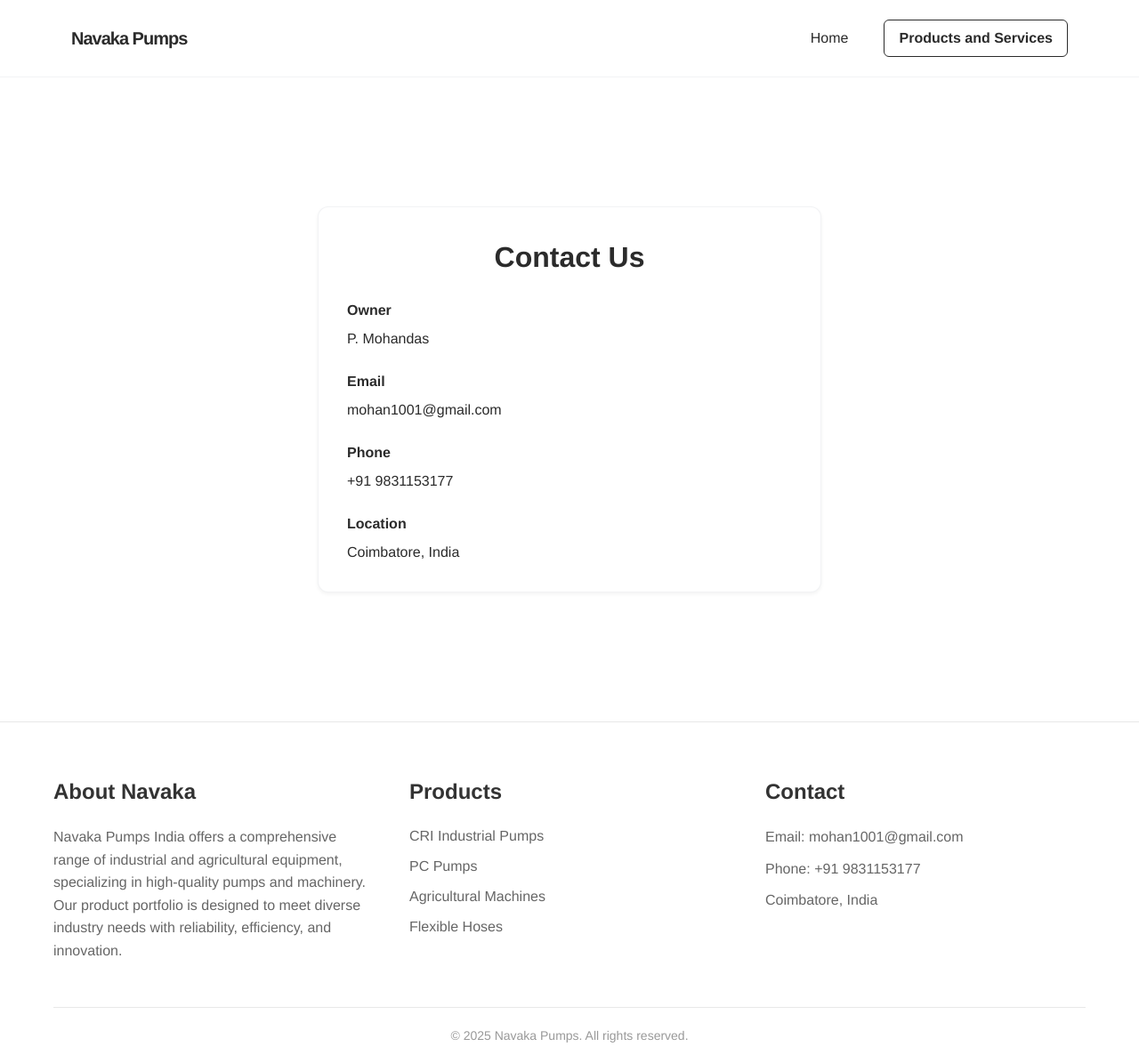
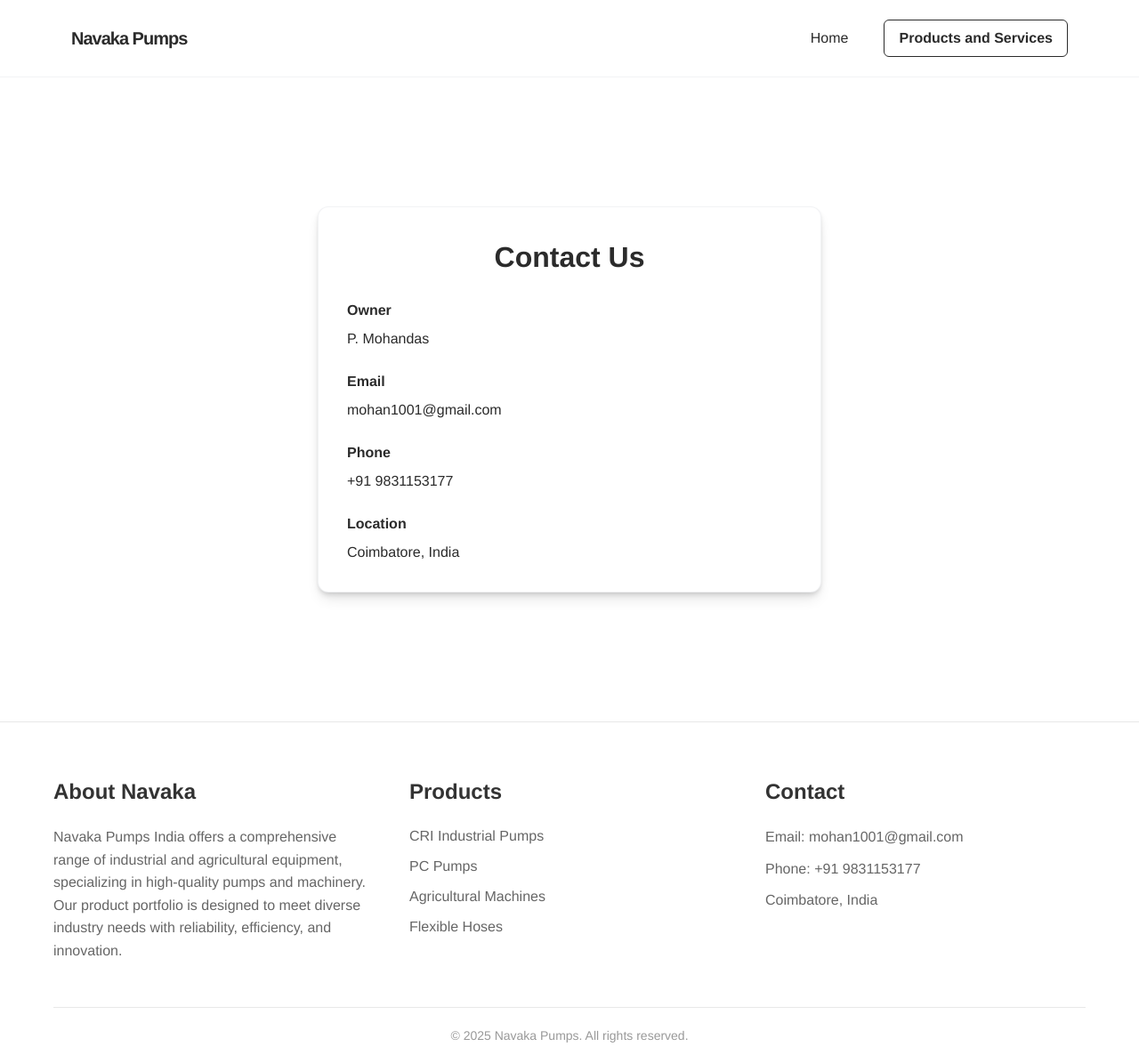
Before and after one commit to manassaloi/navakapumps, a Jekyll site: the page built from contact.md, in a window 1280 px wide. Shown: the whole page at 89% size. Built offline with Jekyll 4.4.1, drawn with Linux system fonts in a browser that asks for light colours.

Commit message:
Update style.scss

```diff
--- a/assets/css/style.scss
+++ b/assets/css/style.scss
@@ -1005,7 +1005,10 @@
   padding: $space-8;
   width: 100%;
   max-width: 500px;
-  box-shadow: 0 2px 4px $color-shadow;
+  box-shadow:
+    0 4px 6px -1px rgba(0, 0, 0, 0.1),
+    0 2px 4px -1px rgba(0, 0, 0, 0.06),
+    0 10px 15px -3px rgba(0, 0, 0, 0.1);
 
   h1 {
     font-size: $font-size-h2;
```
